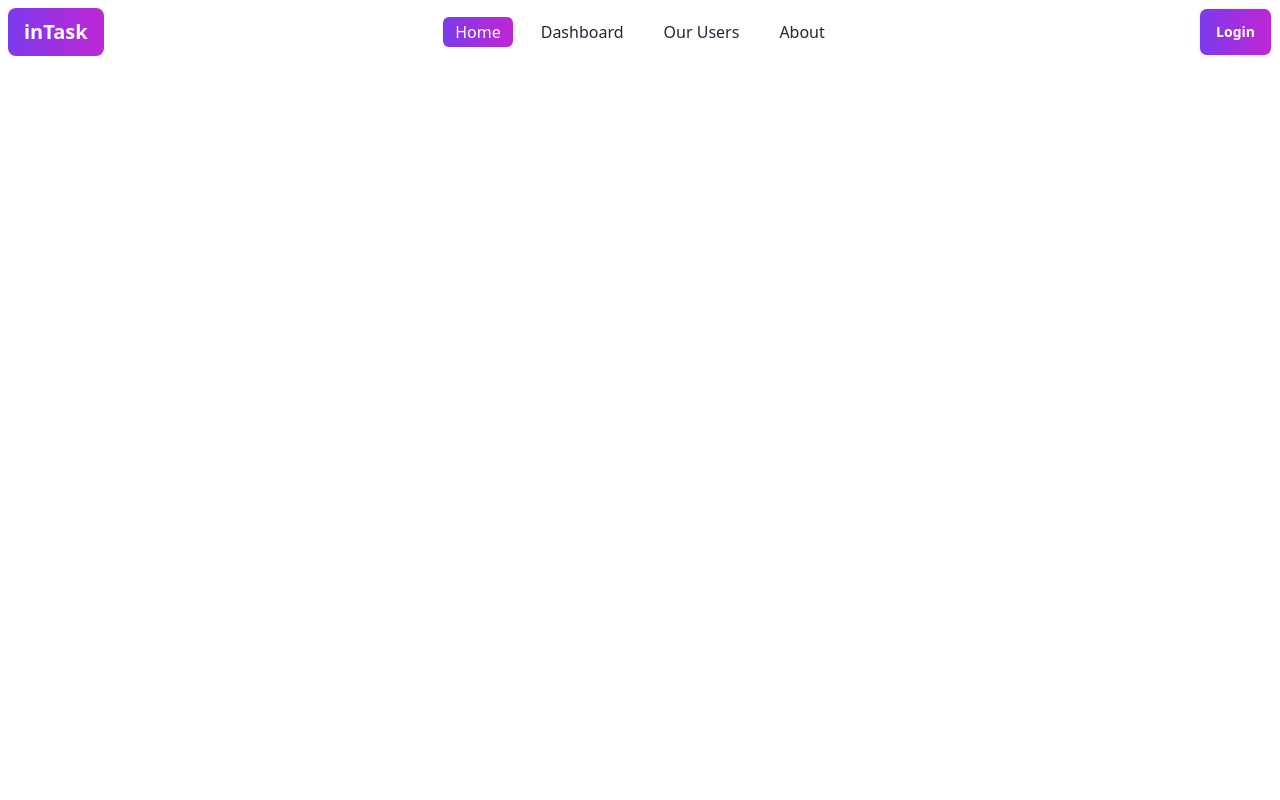
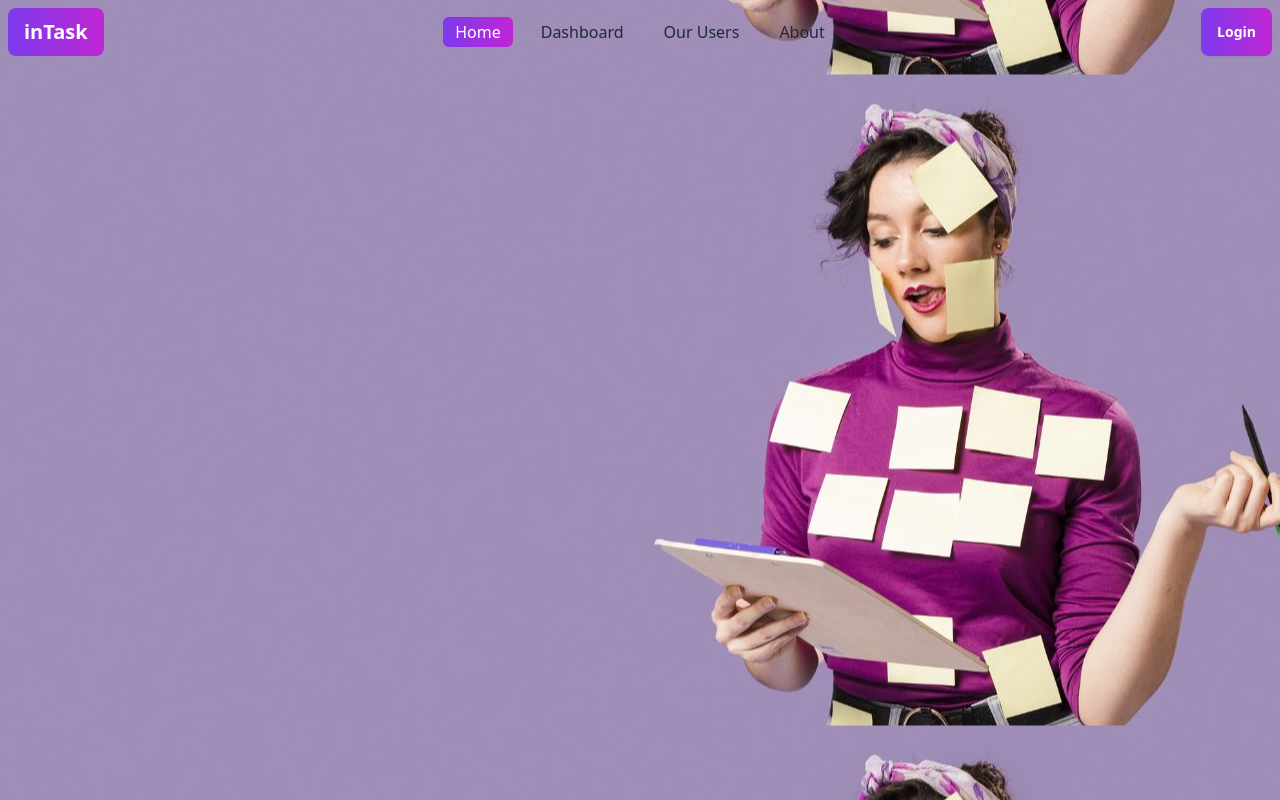
Before and after one commit to justJubair/intask-client, a React (Vite) app: page / in a window 1280 px wide. Built offline with nearby package versions, Linux system fonts and the light colour scheme.

Commit message:
Add: banner image added

```diff
--- /dev/null
+++ b/src/components/Banner/Banner.tsx
@@ -0,0 +1,10 @@
+// import bannerImg from "../../assets/images/banner.jpg"
+const Banner = () => {
+    return(
+        <>
+            <div className="min-h-screen bg-center object-cover bg-hero-img">
+
+            </div>
+        </>
+    )}
+export default Banner;
--- a/src/components/Navbar/Navbar.tsx
+++ b/src/components/Navbar/Navbar.tsx
@@ -37,7 +37,7 @@ const Navbar = () => {
     </>
   );
   return (
-    <div className="navbar bg-base-100">
+    <div className="absolute navbar bg-transparent">
       <div className="navbar-start">
         <div className="dropdown">
           <div tabIndex={0} role="button" className="btn btn-ghost lg:hidden">
@@ -76,7 +76,7 @@ const Navbar = () => {
       <div className="navbar-end">
         <Link
           to="/login"
-          className="btn bg-gradient-to-r from-violet-600 to-fuchsia-600 text-white"
+          className="btn bg-gradient-to-r from-violet-600 to-fuchsia-600 text-white border-none"
         >
           Login
         </Link>
--- a/src/pages/Home/Home.tsx
+++ b/src/pages/Home/Home.tsx
@@ -1,9 +1,10 @@
+import Banner from "../../components/Banner/Banner";
 
 
 const Home = () => {
   return (
     <div>
-
+     <Banner/>
     </div>
   );
 };
--- a/tailwind.config.js
+++ b/tailwind.config.js
@@ -5,7 +5,11 @@ export default {
     "./src/**/*.{js,ts,jsx,tsx}",
   ],
   theme: {
-    extend: {},
+    extend: {
+      backgroundImage: {
+        "hero-img": "url('./src/assets/images/banner.jpg')"
+      }
+    },
   },
   plugins: [require("daisyui")],
 }
```
Also changed, not shown: src/assets/images/banner.jpg (added).
